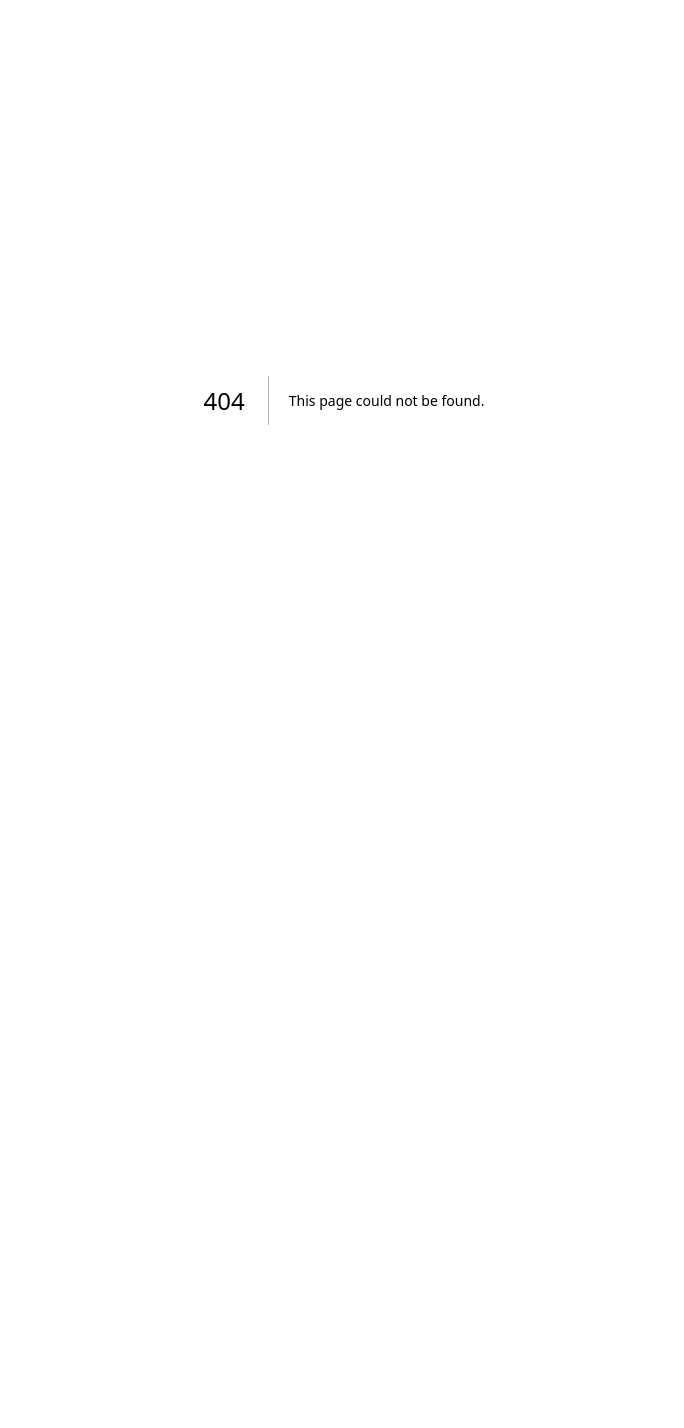
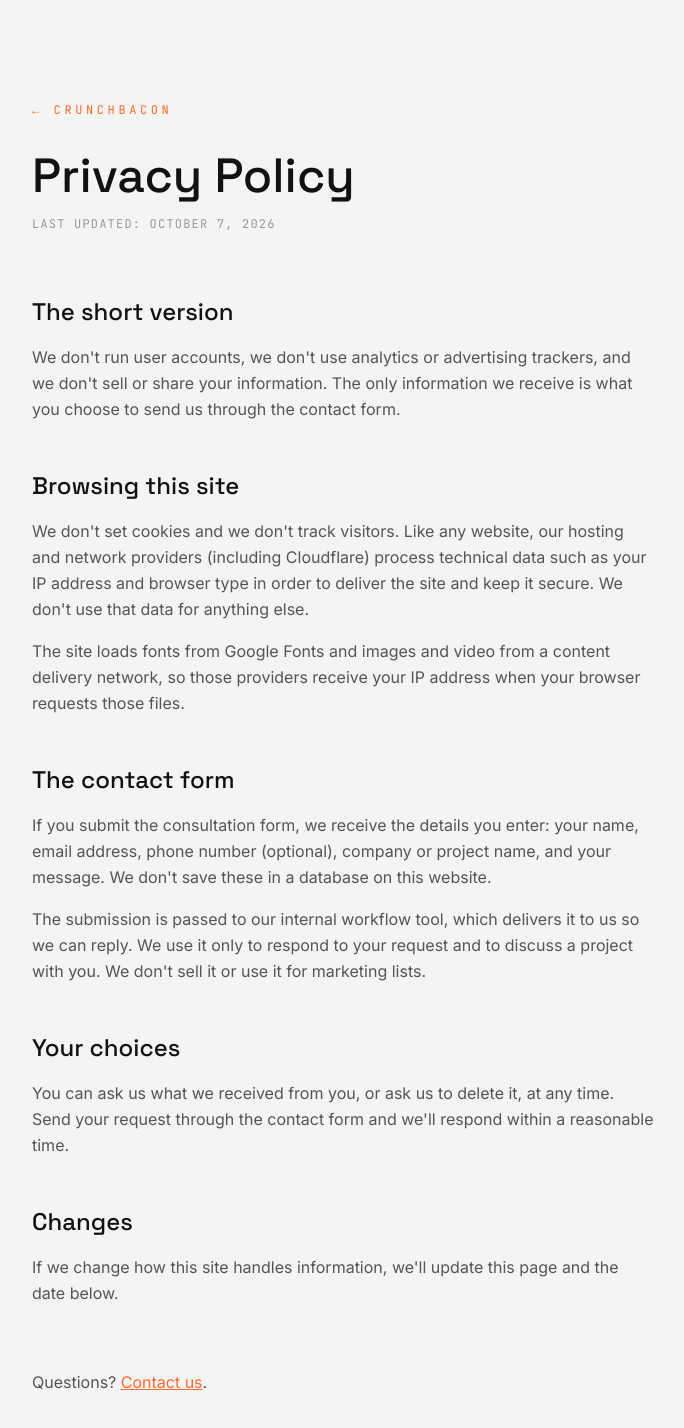
Before and after one commit to santy18/crunchbacon, a Next.js app: page /privacy in a window 1280 px wide. Before the commit this address had no page. Shown: the top 1428 px of the page, without its empty margins (296-980 px from the left). Before the commit the page ends 800 px from the top, so only its background shows below. Built offline with nearby package versions, Linux system fonts and the light colour scheme.

Commit message:
add privacy

```diff
--- /dev/null
+++ b/src/app/privacy/page.tsx
@@ -0,0 +1,83 @@
+import type { Metadata } from "next";
+import Link from "next/link";
+
+export const metadata: Metadata = {
+  title: "Privacy Policy — CrunchBacon",
+  description: "How CrunchBacon handles information when you visit this site or contact us.",
+};
+
+const heading = { fontFamily: "'Space Grotesk', 'Helvetica Neue', Arial, sans-serif", fontWeight: 500 } as const;
+
+const SECTIONS = [
+  {
+    title: "The short version",
+    body: [
+      "We don't run user accounts, we don't use analytics or advertising trackers, and we don't sell or share your information. The only information we receive is what you choose to send us through the contact form.",
+    ],
+  },
+  {
+    title: "Browsing this site",
+    body: [
+      "We don't set cookies and we don't track visitors. Like any website, our hosting and network providers (including Cloudflare) process technical data such as your IP address and browser type in order to deliver the site and keep it secure. We don't use that data for anything else.",
+      "The site loads fonts from Google Fonts and images and video from a content delivery network, so those providers receive your IP address when your browser requests those files.",
+    ],
+  },
+  {
+    title: "The contact form",
+    body: [
+      "If you submit the consultation form, we receive the details you enter: your name, email address, phone number (optional), company or project name, and your message. We don't save these in a database on this website.",
+      "The submission is passed to our internal workflow tool, which delivers it to us so we can reply. We use it only to respond to your request and to discuss a project with you. We don't sell it or use it for marketing lists.",
+    ],
+  },
+  {
+    title: "Your choices",
+    body: [
+      "You can ask us what we received from you, or ask us to delete it, at any time. Send your request through the contact form and we'll respond within a reasonable time.",
+    ],
+  },
+  {
+    title: "Changes",
+    body: [
+      "If we change how this site handles information, we'll update this page and the date below.",
+    ],
+  },
+];
+
+export default function PrivacyPage() {
+  return (
+    <main className="min-h-screen bg-[#f4f4f2] text-[#111111]">
+      <div className="max-w-2xl mx-auto px-6 py-24">
+        <Link href="/" className="text-xs tracking-[0.3em] uppercase font-mono text-[#ff6b35] hover:underline">
+          ← CrunchBacon
+        </Link>
+        <h1 className="text-4xl md:text-5xl mt-8 mb-4" style={heading}>
+          Privacy Policy
+        </h1>
+        <p className="text-xs text-[#111111]/40 font-mono uppercase tracking-widest mb-16">
+          Last updated: October 7, 2026
+        </p>
+
+        <div className="flex flex-col gap-12">
+          {SECTIONS.map((s) => (
+            <section key={s.title}>
+              <h2 className="text-2xl mb-4" style={heading}>
+                {s.title}
+              </h2>
+              <div className="flex flex-col gap-4">
+                {s.body.map((p) => (
+                  <p key={p} className="text-[#111111]/70 leading-relaxed">
+                    {p}
+                  </p>
+                ))}
+              </div>
+            </section>
+          ))}
+        </div>
+
+        <p className="mt-16 text-[#111111]/70">
+          Questions? <Link href="/#book" className="text-[#ff6b35] underline">Contact us</Link>.
+        </p>
+      </div>
+    </main>
+  );
+}
--- a/src/components/ConversionSection.tsx
+++ b/src/components/ConversionSection.tsx
@@ -253,7 +253,10 @@ export function ConversionSection() {
       <footer className="border-t border-[#111111]/10 py-12 px-6 text-center">
         <p className="text-2xl text-[#111111] mb-2" style={{ fontFamily: "'Space Grotesk', 'Helvetica Neue', Arial, sans-serif", fontWeight: 500 }}>CrunchBacon</p>
         <p className="text-xs text-[#111111]/40 tracking-widest uppercase font-mono">Software Engineering Studio · Miami, Florida</p>
-        <p className="text-xs text-[#111111]/30 mt-8">© 2026 CrunchBacon. All rights reserved.</p>
+        <p className="text-xs text-[#111111]/30 mt-8">
+          © 2026 CrunchBacon. All rights reserved. ·{" "}
+          <a href="/privacy" className="underline hover:text-[#ff6b35]">Privacy</a>
+        </p>
       </footer>
     </section>
   );
```
